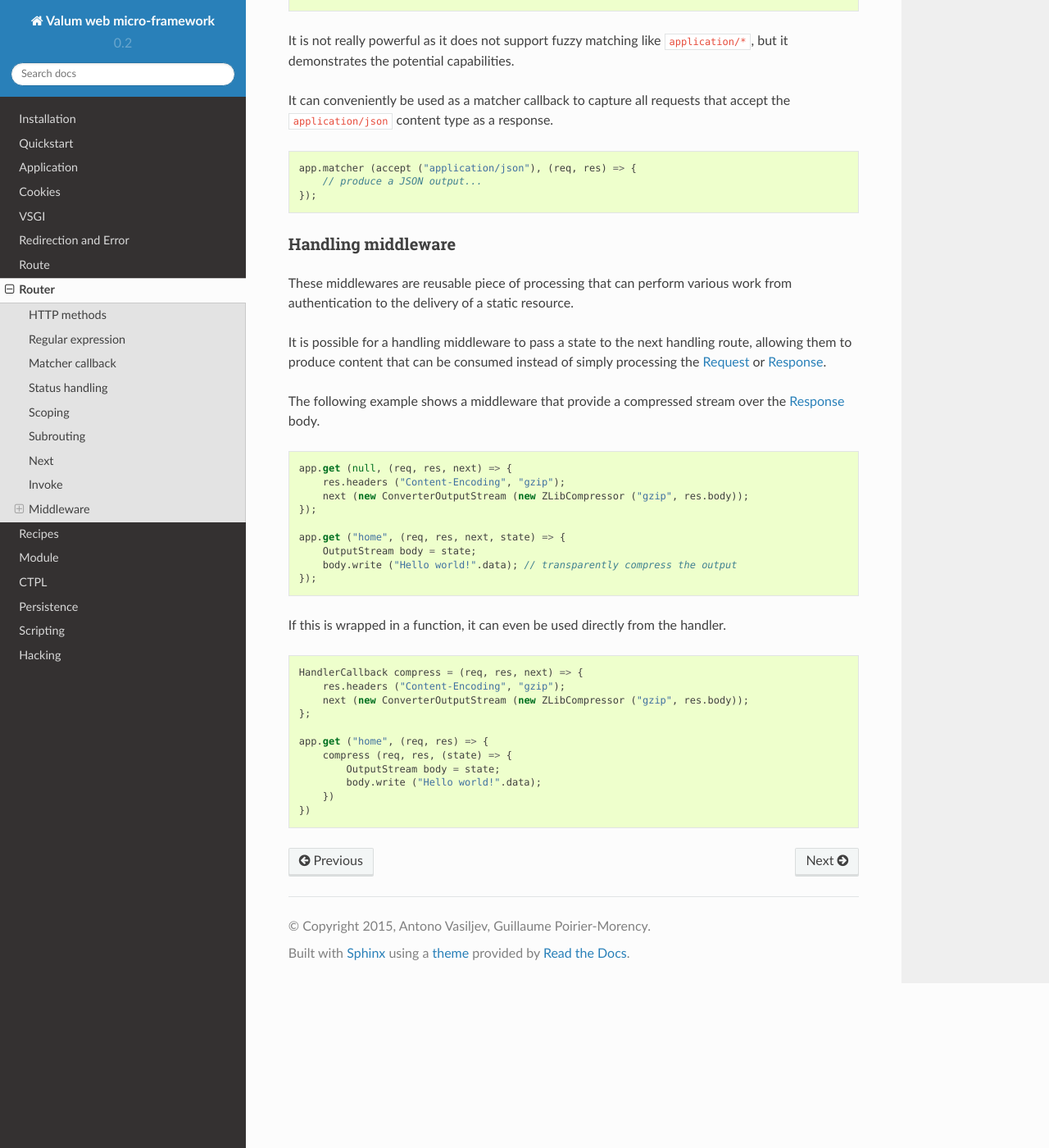
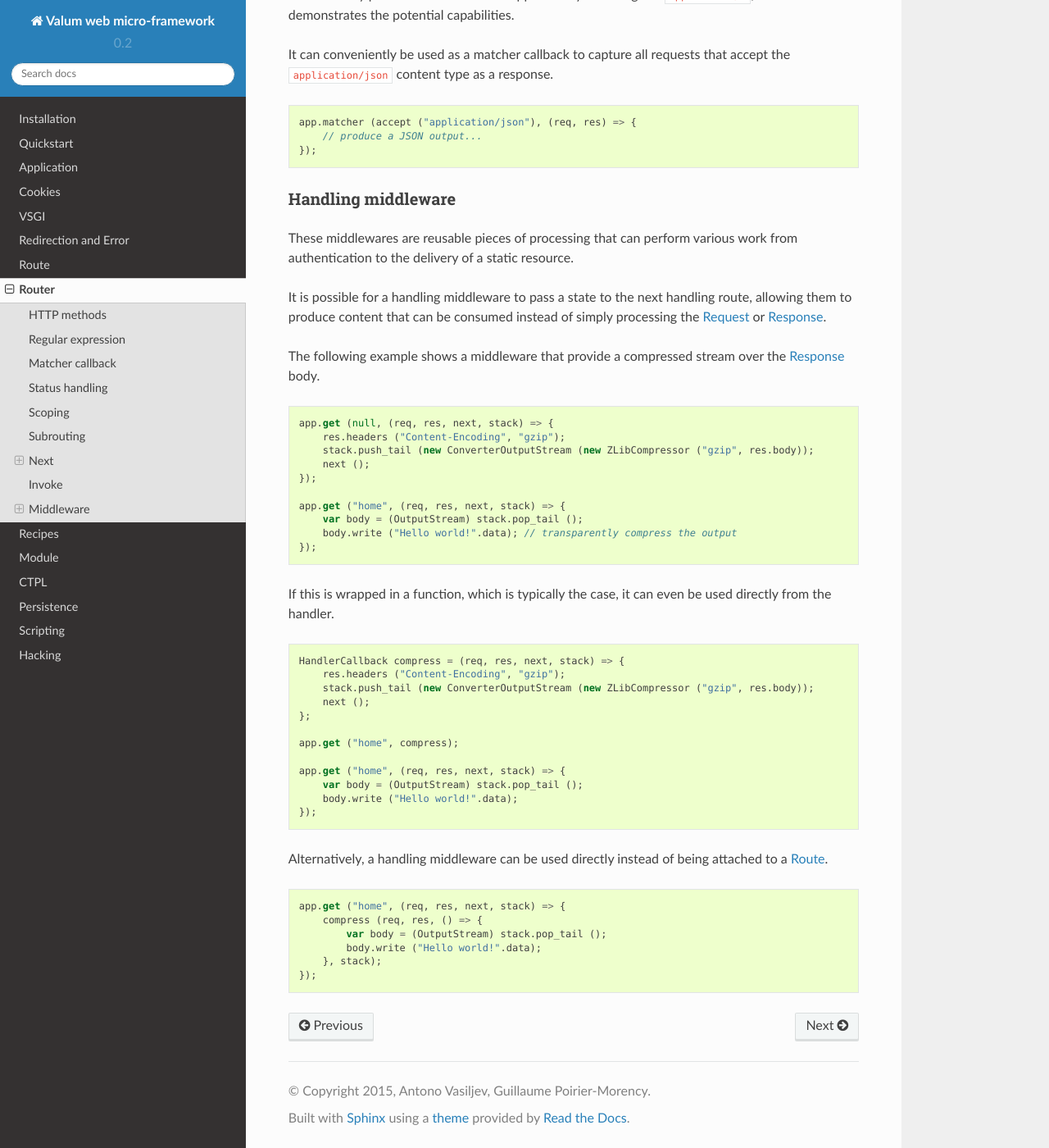
Before and after one commit to valum-framework/valum, a Sphinx documentation site: the page built from docs/router.rst, in a window 1280 px wide and 1400 px high, scrolled down 5736 px. Shown: the whole window at 82% size. Built offline with Sphinx 7.4.7 and the Read the Docs theme 2.0.0, drawn with Linux system fonts in a browser that asks for light colours; pages that are not in the unit, such as notebooks, are missing from menus; some of the changed text lies outside the part shown.

Commit message:
Updates the documentation to cover the routing stack.

```diff
--- a/docs/redirection-and-error.rst
+++ b/docs/redirection-and-error.rst
@@ -118,11 +118,11 @@
         throw new ClientError.NOT_FOUND ("");
     });
 
-During status handling, the error message will be passed to the first handler
+During status handling, the error message will be pushed on the routing stack
 as a ``string``.
 
 .. code:: vala
 
-    app.status (404, (req, res, next, state) => {
-        string message = state;
+    app.status (404, (req, res, next, stack) => {
+        var message = stack.pop_tail ().get_string ();
     });
--- a/docs/router.rst
+++ b/docs/router.rst
@@ -106,19 +106,18 @@
 typically matched requests are being handled.
 
 The received :doc:`vsgi/request` and :doc:`vsgi/response` object are in the
-same state they were when the status was thrown. The error message is passed in
-the ``HandlerCallback`` last parameter named ``state``.
+same state they were when the status was thrown. The error message is stacked
+and available in the ``HandlerCallback`` last parameter.
 
 .. code:: vala
 
-    app.status (Soup.Status.NOT_FOUND, (req, res, next, state) => {
+    app.status (Soup.Status.NOT_FOUND, (req, res, next, stack) => {
         // produce a 404 page...
-        var message = state.get_string ();
+        var message = stack.pop_tail ().get_string ();
     });
 
 Similarly to conventional request handling, the ``next`` continuation can be
-invoked to jump to the next status handler in the queue. The error message is
-passed automatically, so you do not have to manually propagate the state.
+invoked to jump to the next status handler in the queue.
 
 .. code:: vala
 
@@ -215,23 +214,24 @@
         // this is invoked!
     });
 
-Additionally, a state can be propagated in a ``next`` invocation to transmit
-data to the next handler in the queue.
+Stacked states
+~~~~~~~~~~~~~~
+
+Additionally, states can be passed to the next handler in the queue by pushing
+them in a stack.
 
 .. code:: vala
 
-    app.get ("", (req, res, next) => {
+    app.get ("", (req, res, next, stack) => {
         message ("pre");
-        var state = new Object ();
-        next (state); // propagate the state
+        stack.push_tail (new Object ()); // propagate the state
+        next ();
     });
 
-    app.get ("", (req, res, next, state) => {
+    app.get ("", (req, res, next, stack) => {
         // perform an operation with the provided state
+        var obj = stack.pop_tail ();
     });
-
-The ``Router`` will automatically propagate the state, so calling ``next``
-without argument is a safe operation.
 
 Invoke
 ------
@@ -280,8 +280,8 @@
         });
     });
 
-    app.status (Status.NOT_ACCEPTABLE, (req, res) => {
-        res.body.write ("<p>%s</p>".printf (state.get_string ()).data);
+    app.status (Status.NOT_ACCEPTABLE, (req, res, next, stack) => {
+        res.body.write ("<p>%s</p>".printf (stack.pop_tail ().get_string ()).data);
     });
 
 Middleware
@@ -321,7 +321,7 @@
 Handling middleware
 ~~~~~~~~~~~~~~~~~~~
 
-These middlewares are reusable piece of processing that can perform various
+These middlewares are reusable pieces of processing that can perform various
 work from authentication to the delivery of a static resource.
 
 It is possible for a handling middleware to pass a state to the next handling
@@ -333,29 +333,43 @@
 
 .. code:: vala
 
-    app.get (null, (req, res, next) => {
+    app.get (null, (req, res, next, stack) => {
         res.headers ("Content-Encoding", "gzip");
-        next (new ConverterOutputStream (new ZLibCompressor ("gzip", res.body));
+        stack.push_tail (new ConverterOutputStream (new ZLibCompressor ("gzip", res.body));
+        next ();
     });
 
-    app.get ("home", (req, res, next, state) => {
-        OutputStream body = state;
+    app.get ("home", (req, res, next, stack) => {
+        var body = (OutputStream) stack.pop_tail ();
         body.write ("Hello world!".data); // transparently compress the output
     });
 
-If this is wrapped in a function, it can even be used directly from the
-handler.
+If this is wrapped in a function, which is typically the case, it can even be
+used directly from the handler.
 
 .. code:: vala
 
-    HandlerCallback compress = (req, res, next) => {
+    HandlerCallback compress = (req, res, next, stack) => {
         res.headers ("Content-Encoding", "gzip");
-        next (new ConverterOutputStream (new ZLibCompressor ("gzip", res.body));
+        stack.push_tail (new ConverterOutputStream (new ZLibCompressor ("gzip", res.body));
+        next ();
     };
 
-    app.get ("home", (req, res) => {
-        compress (req, res, (state) => {
-            OutputStream body = state;
+    app.get ("home", compress);
+
+    app.get ("home", (req, res, next, stack) => {
+        var body = (OutputStream) stack.pop_tail ();
+        body.write ("Hello world!".data);
+    });
+
+Alternatively, a handling middleware can be used directly instead of being
+attached to a :doc:`route`.
+
+.. code:: vala
+
+    app.get ("home", (req, res, next, stack) => {
+        compress (req, res, () => {
+            var body = (OutputStream) stack.pop_tail ();
             body.write ("Hello world!".data);
-        })
-    })
+        }, stack);
+    });
```
Also changed, not shown: docs/recipes/json.rst (+9 -5 lines), docs/route.rst (+16 -0 lines).
